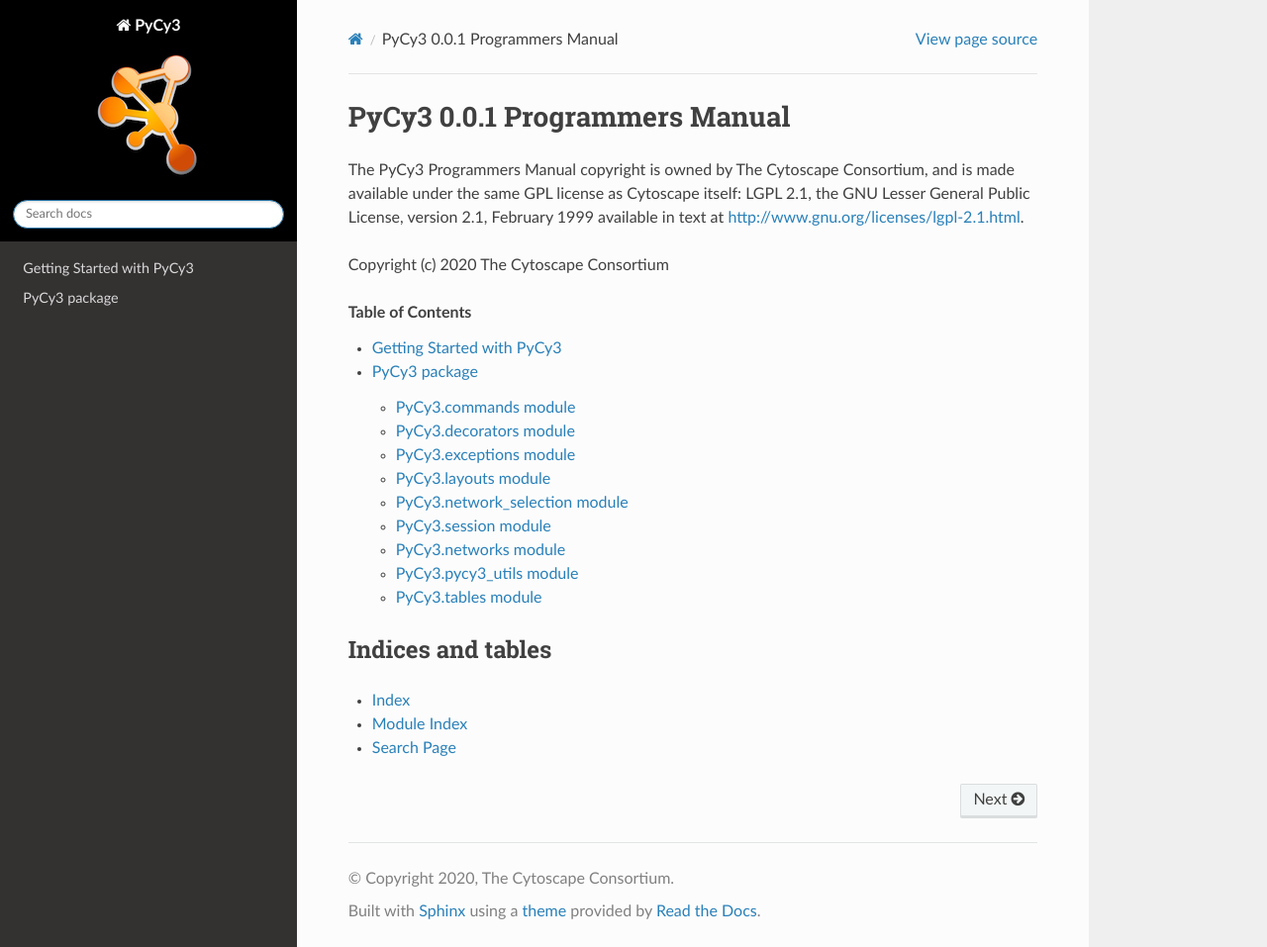
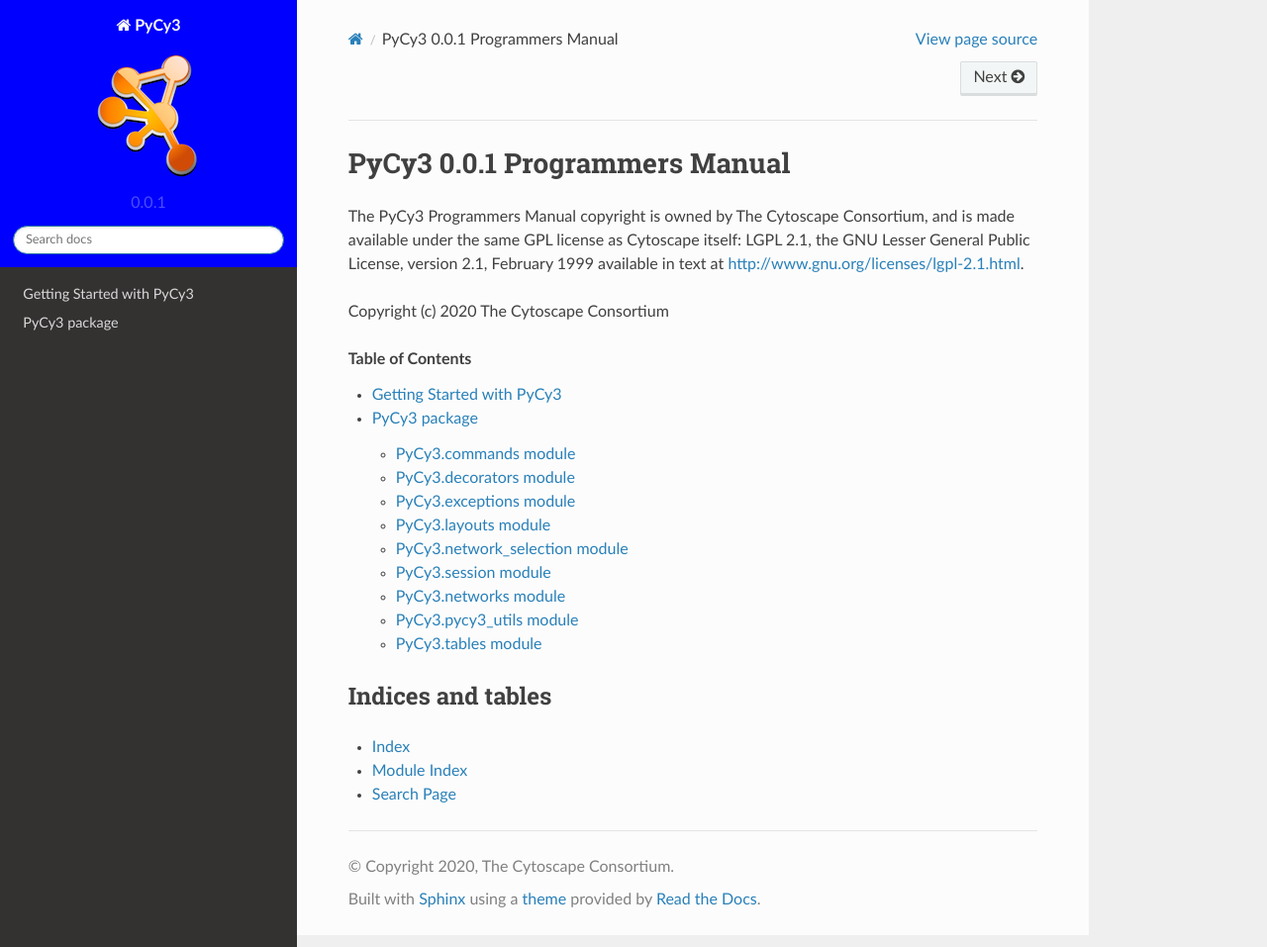
Before and after one commit to cytoscape/py4cytoscape, a Sphinx documentation site: the page built from doc/index.rst, in a window 1280 px wide and 957 px high. Shown: the whole window at 99% size. Built offline with Sphinx 7.4.7 and the Read the Docs theme 2.0.0, drawn with Linux system fonts in a browser that asks for light colours.

Commit message:
Improving documentation layout

```diff
--- a/doc/conf.py
+++ b/doc/conf.py
@@ -95,14 +95,14 @@
 html_theme_options = {
 #    'canonical_url': '',
 #    'analytics_id': 'UA-XXXXXXX-1',  # Provided by Google in your dashboard
-#    'logo_only': False,
-    'display_version': False,
-#    'prev_next_buttons_location': 'bottom',
+    'logo_only': False,
+    'display_version': True,
+    'prev_next_buttons_location': 'top',
 #    'style_external_links': False,
 #    'vcs_pageview_mode': '',
-    'style_nav_header_background': 'black', # This controls the background for the logo in the upper left corner
+    'style_nav_header_background': 'blue', # This controls the background for the logo in the upper left corner
     # Toc options
-    'collapse_navigation': False,
+    'collapse_navigation': True,
 #    'sticky_navigation': True,
 #    'navigation_depth': 4,
 #    'includehidden': True,
```
